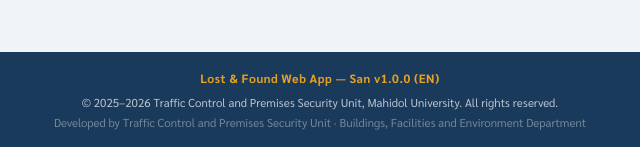
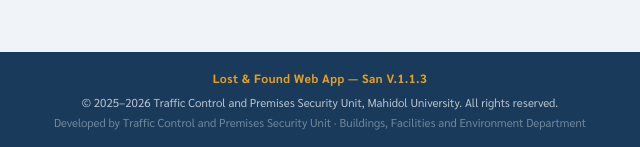
Before and after one commit to trafficoppe/lostfound, a plain HTML site: page lostfound_form_en.html in a window 1280 px wide. Shown: the part 719-866 px from the top of the page, 320-960 px from the left. Drawn offline with Linux system fonts and the light colour scheme.

Commit message:
Update lostfound_form_en.html

```diff
--- a/lostfound_form_en.html
+++ b/lostfound_form_en.html
@@ -860,7 +860,7 @@ window.onload = () => {
 </script>
 
 <footer style="background:#1a3a5c;color:rgba(255,255,255,0.7);font-family:'Sarabun',sans-serif;font-size:12px;padding:16px 24px;text-align:center;line-height:1.8;margin-top:20px;">
-  <div><span style="font-weight:700;color:#e8a020;letter-spacing:0.5px;">Lost &amp; Found Web App — San v1.0.0 (EN)</span></div>
+  <div><span style="font-weight:700;color:#e8a020;letter-spacing:0.5px;">Lost &amp; Found Web App — San V.1.1.3</span></div>
   <div style="font-size:11.5px;margin-top:3px;">
     © 2025–2026 Traffic Control and Premises Security Unit, Mahidol University. All rights reserved.<br>
     <span style="opacity:0.55;">Developed by Traffic Control and Premises Security Unit · Buildings, Facilities and Environment Department</span>
```
